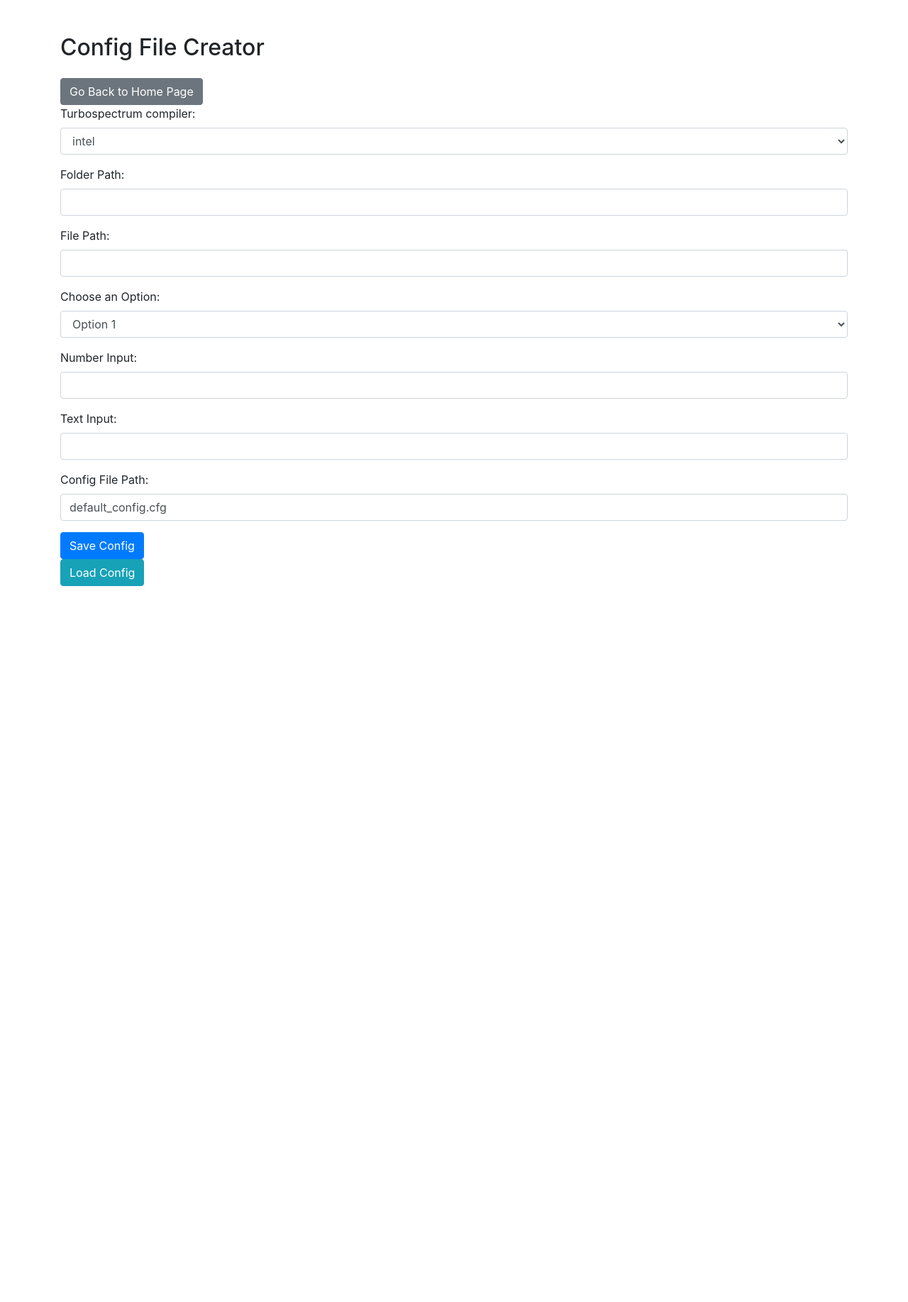
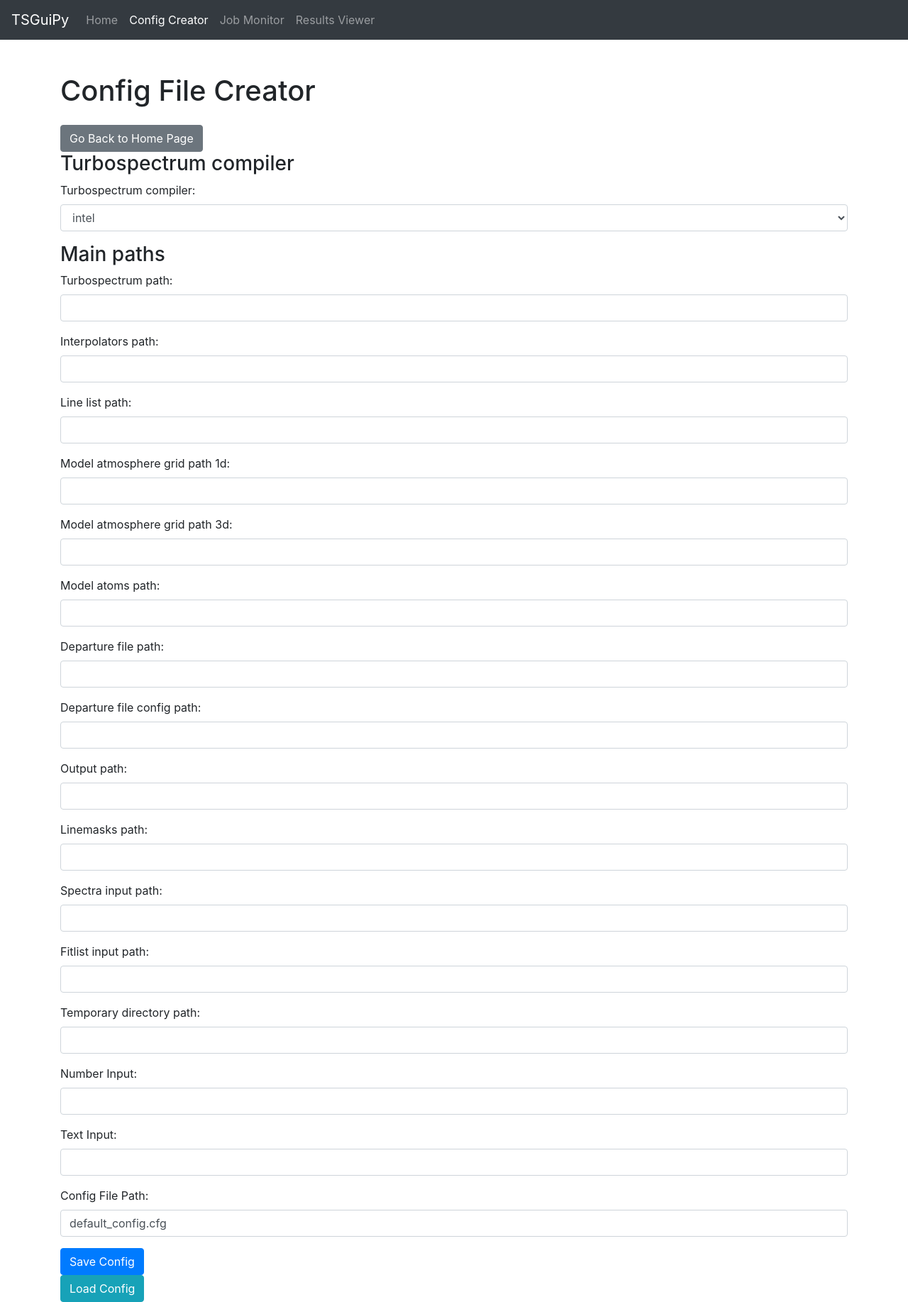
Before and after one commit to stormnick/TSGuiPy, a Flask app: page /config in a window 1280 px wide. Shown: the whole page at 71% size. Before the commit the page ends 826 px from the top, so only its background shows below. Run offline with Flask 3, Linux system fonts and the light colour scheme; some libraries are stand-ins or nearby versions.

Commit message:
attempt 1 at writing several sections

```diff
--- a/src/app.py
+++ b/src/app.py
@@ -52,12 +52,35 @@ def config():
     if request.method == 'POST':
         config_data = {}
         config_data['turbospectrum_compiler'] = {'compiler': request.form['turbospectrum_compiler__compiler']}
-        config_data['default'] = {
-            'folderpath': request.form['folderPath'],
-            'filepath': request.form['filePath'],
-            'optionselect': request.form['optionSelect'],
-            'numberinput': request.form['numberInput'],
-            'textinput': request.form['textInput']
+        # here are the other sections
+        #"turbospectrum_path"] = self.old_turbospectrum_global_path
+        #"interpolators_path"] = self.interpolators_path
+        #"line_list_path"] = self.line_list_path
+        #"model_atmosphere_grid_path_1d"] = self.model_atmosphere_grid_path_1d
+        #"model_atmosphere_grid_path_3d"] = self.model_atmosphere_grid_path_3d
+        #"model_atoms_path"] = self.model_atoms_path
+        #"departure_file_path"] = self.departure_file_path
+        #"departure_file_config_path"] = self.departure_file_config_path
+        #"output_path"] = self.old_output_folder_path_global
+        #"linemasks_path"] = self.linemasks_path
+        #"spectra_input_path"] = self.spectra_input_path
+        #"fitlist_input_path"] = self.fitlist_input_path
+        #"temporary_directory_path"] = self.old_global_temporary_directory
+        config_data['MainPaths'] = {
+            'turbospectrum_path': request.form['MainPaths__turbospectrum_path'],
+            'interpolators_path': request.form['MainPaths__interpolators_path'],
+            'line_list_path': request.form['MainPaths__line_list_path'],
+            'model_atmosphere_grid_path_1d': request.form['MainPaths__model_atmosphere_grid_path_1d'],
+            'model_atmosphere_grid_path_3d': request.form['MainPaths__model_atmosphere_grid_path_3d'],
+            'model_atoms_path': request.form['MainPaths__model_atoms_path'],
+            'departure_file_path': request.form['MainPaths__departure_file_path'],
+            'departure_file_config_path': request.form['MainPaths__departure_file_config_path'],
+            'output_path': request.form['MainPaths__output_path'],
+            'linemasks_path': request.form['MainPaths__linemasks_path'],
+            'spectra_input_path': request.form['MainPaths__spectra_input_path'],
+            'fitlist_input_path': request.form['MainPaths__fitlist_input_path'],
+            'temporary_directory_path': request.form['MainPaths__temporary_directory_path']
+
         }
         save_config(config_data, config_path)
         config_data = load_config(config_path)
@@ -94,12 +117,10 @@ def load_config(config_path):
     config.read(config_path)
     # convert config to dict
     config_dict = {}
-    print(config.sections())
     for section in config.sections():
         for key in config[section]:
             new_key = f"{section}__{key}"
             config_dict[new_key] = config[section][key]
-    print(config_dict)
     return config_dict
 
 
--- a/src/templates/config.html
+++ b/src/templates/config.html
@@ -21,10 +21,35 @@
     </div>
     {% endif %}
 
+        <!-- Navigation Bar -->
+    <nav class="navbar navbar-expand-lg navbar-dark bg-dark">
+        <a class="navbar-brand" href="#">TSGuiPy</a>
+        <button class="navbar-toggler" type="button" data-toggle="collapse" data-target="#navbarNav" aria-controls="navbarNav" aria-expanded="false" aria-label="Toggle navigation">
+            <span class="navbar-toggler-icon"></span>
+        </button>
+        <div class="collapse navbar-collapse" id="navbarNav">
+            <ul class="navbar-nav">
+                <li class="nav-item">
+                    <a class="nav-link" href="/">Home</a>
+                </li>
+                <li class="nav-item active">
+                    <a class="nav-link" href="#">Config Creator <span class="sr-only">(current)</span></a>
+                </li>
+                <li class="nav-item">
+                    <a class="nav-link" href="/monitor">Job Monitor</a>
+                </li>
+                <li class="nav-item">
+                    <a class="nav-link" href="/results">Results Viewer</a>
+                </li>
+            </ul>
+        </div>
+    </nav>
+
     <div class="container mt-5">
-        <h2>Config File Creator</h2>
+        <h1>Config File Creator</h1>
         <a href="/" class="btn btn-secondary mt-3">Go Back to Home Page</a>
         <form action="/config" method="post">
+            <h3>Turbospectrum compiler</h3>
             <div class="form-group">
                 <label for="turbospectrum_compiler__compiler">Turbospectrum compiler:</label>
                 <select class="form-control" id="turbospectrum_compiler__compiler" name="turbospectrum_compiler__compiler"  value="{{ config.get('turbospectrum_compiler__compiler', '') }}">
@@ -32,22 +57,62 @@
                     <option>gnu</option>
                 </select>
             </div>
+            <h3>Main paths</h3>
             <div class="form-group">
-                <label for="folderPath">Folder Path:</label>
-                <input type="text" class="form-control" id="folderPath" name="folderPath"  value="{{ config.get('default__folderpath', '') }}">
+                <label for="MainPaths__turbospectrum_path">Turbospectrum path:</label>
+                <input type="text" class="form-control" id="MainPaths__turbospectrum_path" name="MainPaths__turbospectrum_path"  value="{{ config.get('MainPaths__turbospectrum_path', '') }}">
             </div>
             <div class="form-group">
-                <label for="filePath">File Path:</label>
-                <input type="text" class="form-control" id="filePath" name="filePath"  value="{{ config.get('default__filepath', '') }}">
+                <label for="MainPaths__interpolators_path">Interpolators path:</label>
+                <input type="text" class="form-control" id="MainPaths__interpolators_path" name="MainPaths__interpolators_path"  value="{{ config.get('MainPaths__interpolators_path', '') }}">
             </div>
             <div class="form-group">
-                <label for="optionSelect">Choose an Option:</label>
-                <select class="form-control" id="optionSelect" name="optionSelect"  value="{{ config.get('default__optionselect', '') }}">
-                    <option>Option 1</option>
-                    <option>Option 2</option>
-                    <option>Option 3</option>
-                </select>
+                <label for="MainPaths__line_list_path">Line list path:</label>
+                <input type="text" class="form-control" id="MainPaths__line_list_path" name="MainPaths__line_list_path"  value="{{ config.get('MainPaths__line_list_path', '') }}">
             </div>
+            <div class="form-group">
+                <label for="MainPaths__model_atmosphere_grid_path_1d">Model atmosphere grid path 1d:</label>
+                <input type="text" class="form-control" id="MainPaths__model_atmosphere_grid_path_1d" name="MainPaths__model_atmosphere_grid_path_1d"  value="{{ config.get('MainPaths__model_atmosphere_grid_path_1d', '') }}">
+            </div>
+            <div class="form-group">
+                <label for="MainPaths__model_atmosphere_grid_path_3d">Model atmosphere grid path 3d:</label>
+                <input type="text" class="form-control" id="MainPaths__model_atmosphere_grid_path_3d" name="MainPaths__model_atmosphere_grid_path_3d"  value="{{ config.get('MainPaths__model_atmosphere_grid_path_3d', '') }}">
+            </div>
+            <div class="form-group">
+                <label for="MainPaths__model_atoms_path">Model atoms path:</label>
+                <input type="text" class="form-control" id="MainPaths__model_atoms_path" name="MainPaths__model_atoms_path"  value="{{ config.get('MainPaths__model_atoms_path', '') }}">
+            </div>
+            <div class="form-group">
+                <label for="MainPaths__departure_file_path">Departure file path:</label>
+                <input type="text" class="form-control" id="MainPaths__departure_file_path" name="MainPaths__departure_file_path"  value="{{ config.get('MainPaths__departure_file_path', '') }}">
+            </div>
+            <div class="form-group">
+                <label for="MainPaths__departure_file_config_path">Departure file config path:</label>
+                <input type="text" class="form-control" id="MainPaths__departure_file_config_path" name="MainPaths__departure_file_config_path"  value="{{ config.get('MainPaths__departure_file_config_path', '') }}">
+            </div>
+            <div class="form-group">
+                <label for="MainPaths__output_path">Output path:</label>
+                <input type="text" class="form-control" id="MainPaths__output_path" name="MainPaths__output_path"  value="{{ config.get('MainPaths__output_path', '') }}">
+            </div>
+            <div class="form-group">
+                <label for="MainPaths__linemasks_path">Linemasks path:</label>
+                <input type="text" class="form-control" id="MainPaths__linemasks_path" name="MainPaths__linemasks_path"  value="{{ config.get('MainPaths__linemasks_path', '') }}">
+            </div>
+            <div class="form-group">
+                <label for="MainPaths__spectra_input_path">Spectra input path:</label>
+                <input type="text" class="form-control" id="MainPaths__spectra_input_path" name="MainPaths__spectra_input_path"  value="{{ config.get('MainPaths__spectra_input_path', '') }}">
+            </div>
+            <div class="form-group">
+                <label for="MainPaths__fitlist_input_path">Fitlist input path:</label>
+                <input type="text" class="form-control" id="MainPaths__fitlist_input_path" name="MainPaths__fitlist_input_path"  value="{{ config.get('MainPaths__fitlist_input_path', '') }}">
+            </div>
+            <div class="form-group">
+                <label for="MainPaths__temporary_directory_path">Temporary directory path:</label>
+                <input type="text" class="form-control" id="MainPaths__temporary_directory_path" name="MainPaths__temporary_directory_path"  value="{{ config.get('MainPaths__temporary_directory_path', '') }}">
+            </div>
+
+
+
             <div class="form-group">
                 <label for="numberInput">Number Input:</label>
                 <input type="number" class="form-control" id="numberInput" name="numberInput"  value="{{ config.get('default__numberinput', '') }}">
--- a/src/templates/home_page.html
+++ b/src/templates/home_page.html
@@ -33,7 +33,7 @@
 <body>
     <!-- Navigation Bar -->
     <nav class="navbar navbar-expand-lg navbar-dark bg-dark">
-        <a class="navbar-brand" href="#">SpectraFit</a>
+        <a class="navbar-brand" href="#">TSGuiPy</a>
         <button class="navbar-toggler" type="button" data-toggle="collapse" data-target="#navbarNav" aria-controls="navbarNav" aria-expanded="false" aria-label="Toggle navigation">
             <span class="navbar-toggler-icon"></span>
         </button>
```
